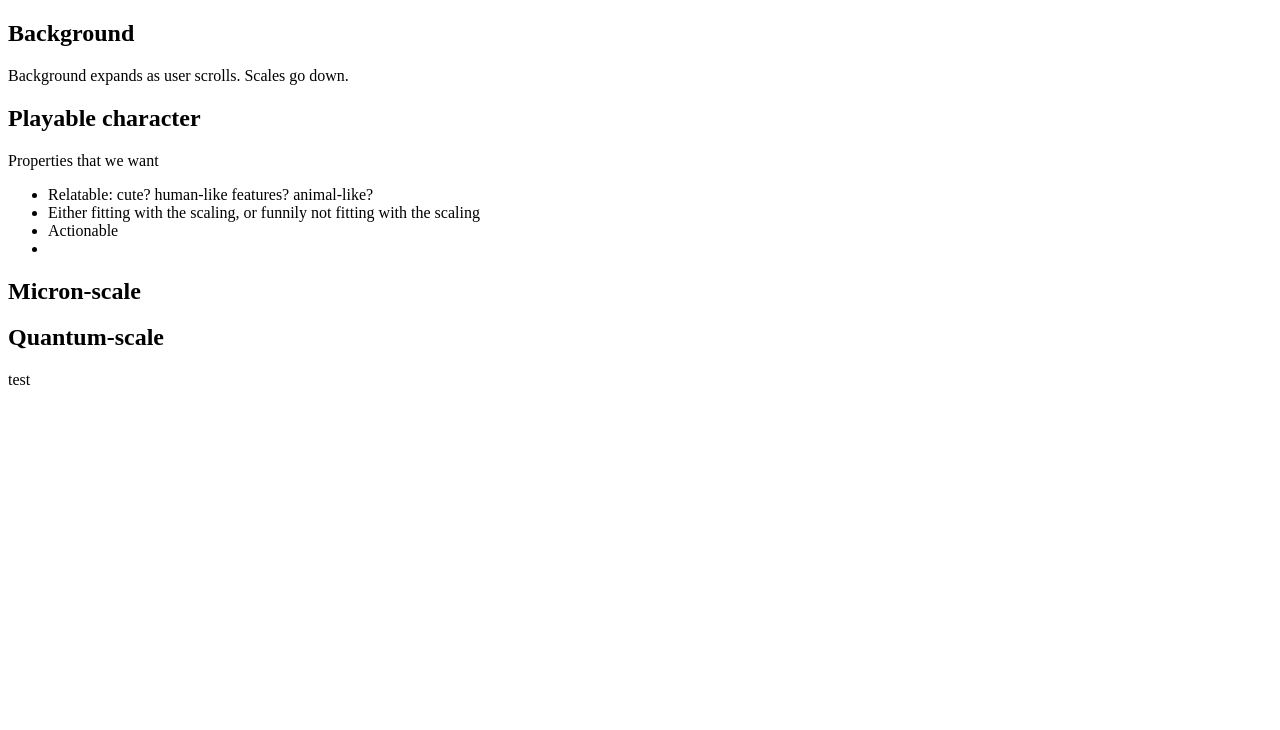
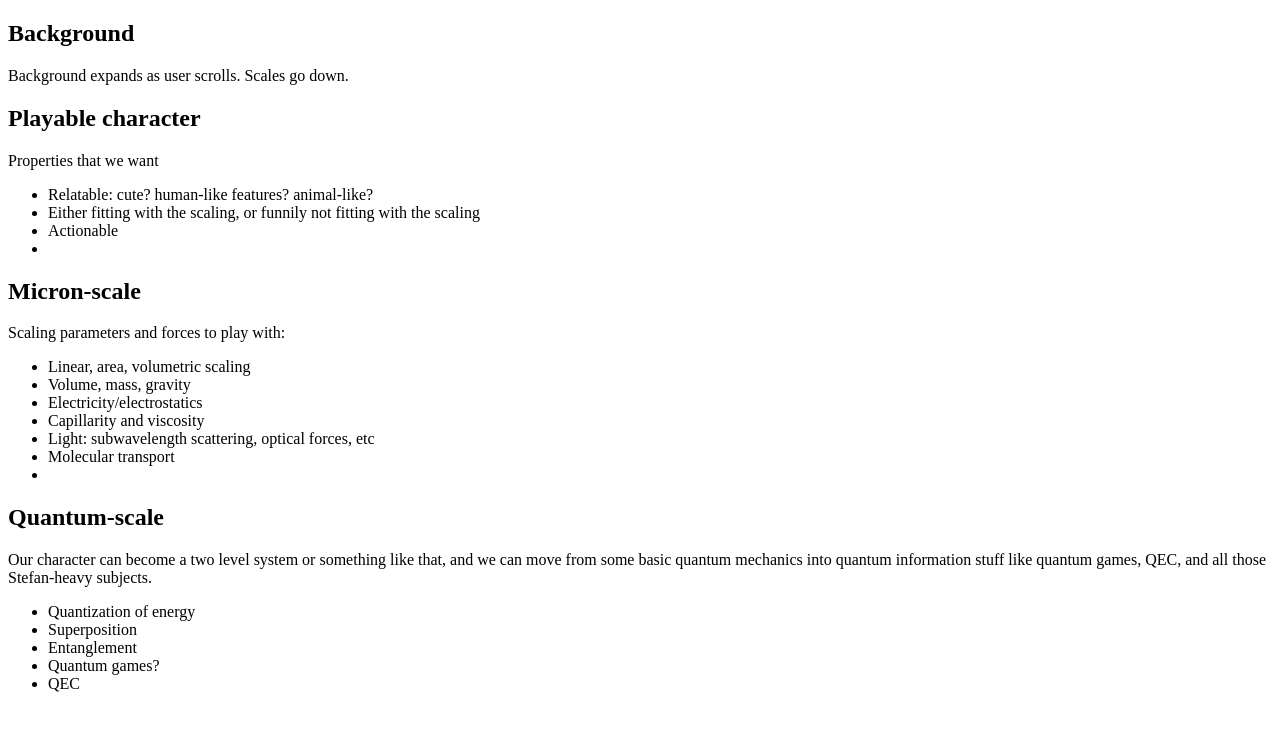
Before and after one commit to Krastanov/scale_explorable, a plain HTML site: page index.html in a window 1280 px wide. Drawn offline with Linux system fonts and the light colour scheme.

Commit message:
brainfarted on scaling effects to play with

```diff
--- a/index.html
+++ b/index.html
@@ -26,9 +26,27 @@
 <section id="maintext">
 	<h1>Micron-scale</h1>
 	<p>
+	Scaling parameters and forces to play with:
+	<ul>
+		<li>Linear, area, volumetric scaling</li>
+		<li>Volume, mass, gravity</li>
+		<li>Electricity/electrostatics</li>
+		<li>Capillarity and viscosity</li>
+		<li>Light: subwavelength scattering, optical forces, etc</li>
+		<li>Molecular transport</li>
+		<li></li>
+	</ul>
+	</p>
 	<h1>Quantum-scale</h1>
 	<p>
-	test
+	Our character can become a two level system or something like that, and we can move from some basic quantum mechanics into quantum information stuff like quantum games, QEC, and all those Stefan-heavy subjects.
+	<ul>
+		<li>Quantization of energy</li>
+		<li>Superposition</li>
+		<li>Entanglement</li>
+		<li>Quantum games?</li>
+		<li>QEC</li>
+	</ul>
 	</p>
 </section>
 </body>
```
